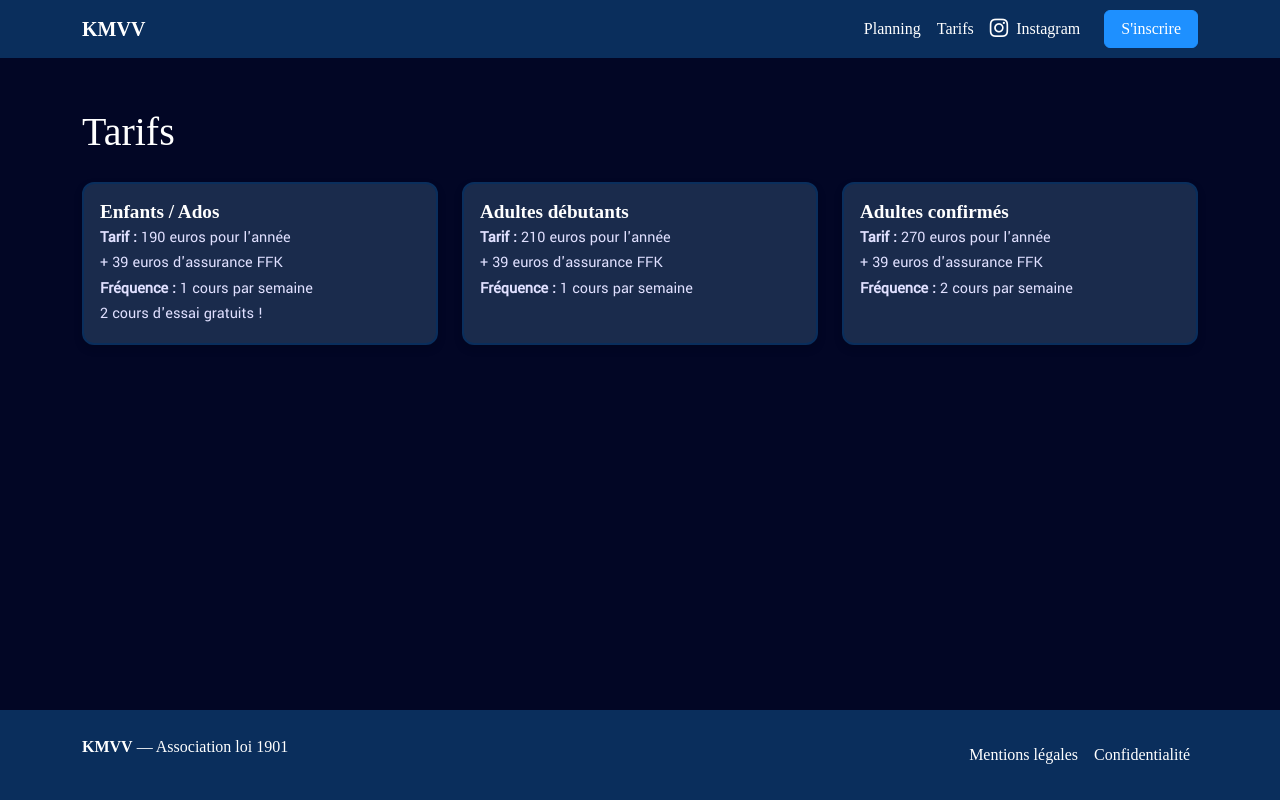
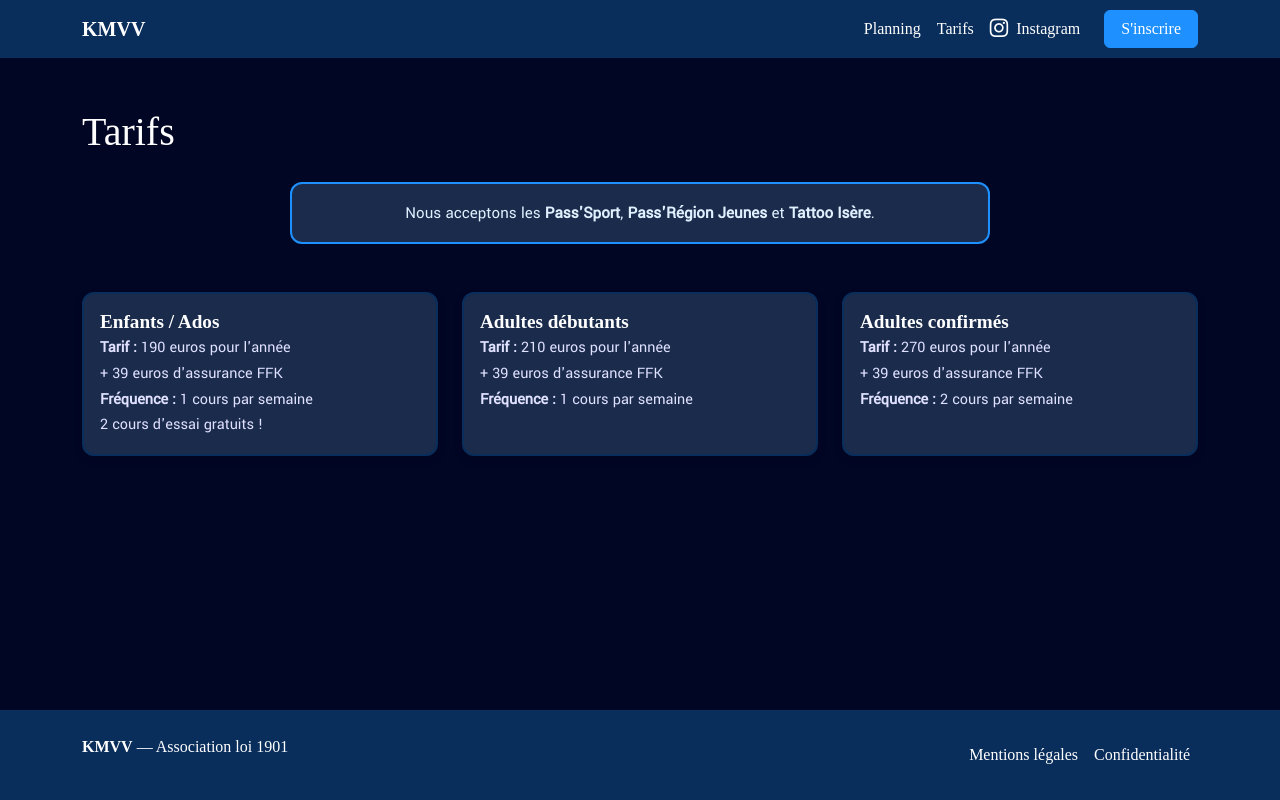
Before and after one commit to loic-job-dev/KMVV, a Vue app: page /tarifs in a window 1280 px wide. Built offline with nearby package versions, Linux system fonts and the light colour scheme; a web font is replaced by a local one.

Commit message:
added : payment facilities

```diff
--- a/src/assets/main.css
+++ b/src/assets/main.css
@@ -114,6 +114,18 @@ main {
   line-height: 1.6;
 }
 
+.kmvv-info {
+  background-color: var(--kmvv-card-bg);
+  border: 2px solid var(--kmvv-primary);
+  border-radius: 0.75rem;
+  padding: 1rem 1.25rem;
+  font-size: 1.05rem;
+  color: #e0f0ff;
+  max-width: 700px;
+  margin-left: auto;
+  margin-right: auto;
+}
+
 /* ------------------------------
    Sections et bordures
 --------------------------------*/
--- a/src/pages/Confidentialite.vue
+++ b/src/pages/Confidentialite.vue
@@ -45,7 +45,7 @@
             pour refuser les cookies.
         </p>
 
-        <p>Date de dernière mise à jour : 21 octobre 2025</p>
+        <p>Date de dernière mise à jour : 1er novembre 2025</p>
     </section>
 </template>
 
--- a/src/pages/Contact.vue
+++ b/src/pages/Contact.vue
@@ -1,7 +1,7 @@
 <template>
     <section class="py-5">
         <div class="container">
-            <h1>Contact & Inscription</h1>
+            <h1>Inscription</h1>
             <p>
                 Vous pouvez télécharger notre fiche d’inscription ici :
                 <a href="/PDF/KMVV_Bulletin.pdf" target="_blank" class="btn btn-primary">
--- a/src/pages/Tarifs.vue
+++ b/src/pages/Tarifs.vue
@@ -1,6 +1,11 @@
 <template>
     <section class="container py-5">
         <h1 class="mb-4">Tarifs</h1>
+
+        <p class="kmvv-info text-center mt-4 mb-5">
+            Nous acceptons les <strong>Pass'Sport</strong>,
+            <strong>Pass'Région Jeunes</strong> et <strong>Tattoo Isère</strong>.
+        </p>
 
         <div class="row g-4">
             <div class="col-12 col-md-6 col-lg-4" v-for="(tarifs, index) in tarifs" :key="index">
```
